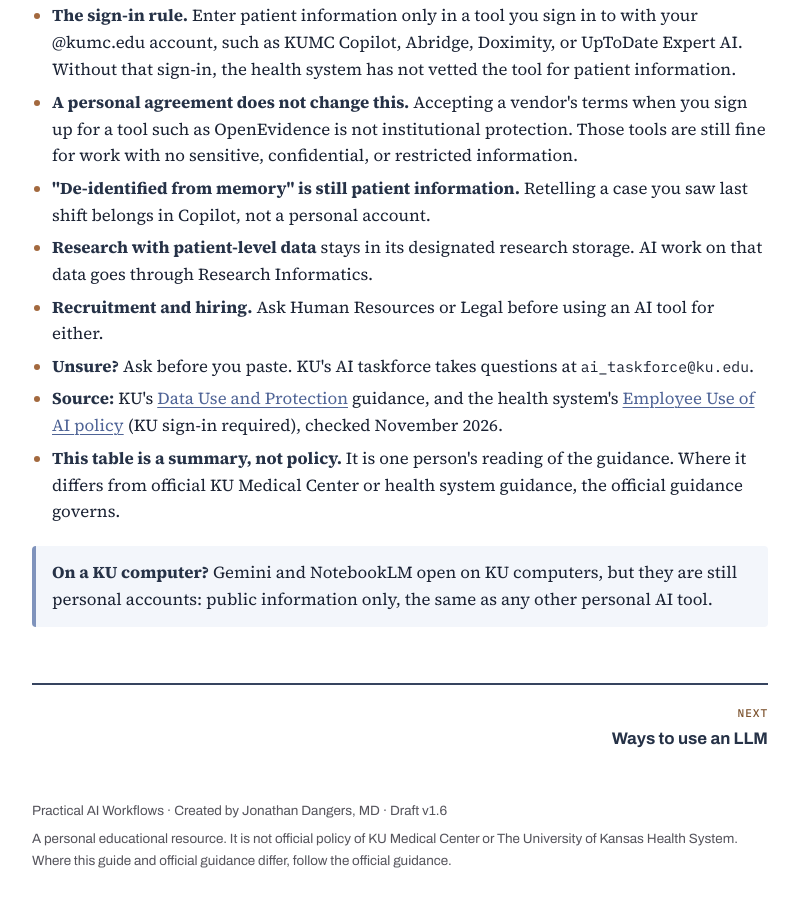
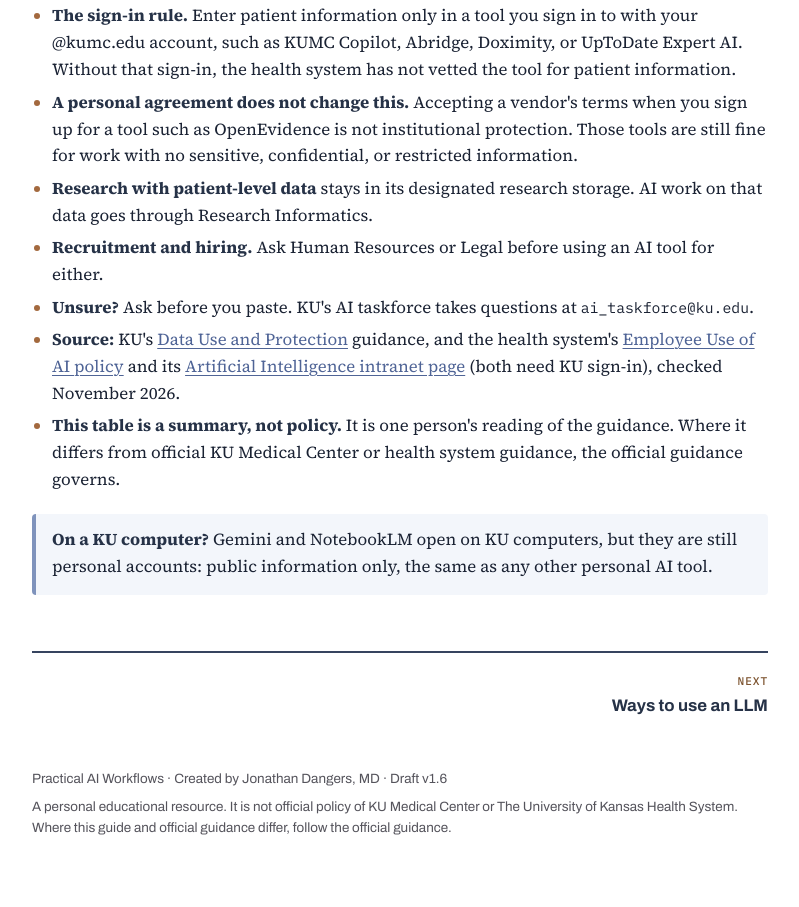
Before and after one commit to jonathandangers/AI-Tutorials, a plain HTML site: page core/start-here.html in a window 1280 px wide. Shown: the part 2062-2969 px from the top of the page, without its empty margins (380-1179 px from the left). Drawn offline with Linux system fonts and the light colour scheme.

Commit message:
Start here: remove the de-identified-from-memory line, add intranet AI page link
Co-Authored-By: Claude Fable 5.2 <noreply@anthropic.com>
Claude-Session: https://claude.ai/code/session_01Nd3D8kz2o21RCcZiiAMHhD

```diff
--- a/core/start-here.html
+++ b/core/start-here.html
@@ -88,11 +88,10 @@
 <ul>
   <li><strong>The sign-in rule.</strong> Enter patient information only in a tool you sign in to with your @kumc.edu account, such as KUMC Copilot, Abridge, Doximity, or UpToDate Expert AI. Without that sign-in, the health system has not vetted the tool for patient information.</li>
   <li><strong>A personal agreement does not change this.</strong> Accepting a vendor's terms when you sign up for a tool such as OpenEvidence is not institutional protection. Those tools are still fine for work with no sensitive, confidential, or restricted information.</li>
-  <li><strong>"De-identified from memory" is still patient information.</strong> Retelling a case you saw last shift belongs in Copilot, not a personal account.</li>
   <li><strong>Research with patient-level data</strong> stays in its designated research storage. AI work on that data goes through Research Informatics.</li>
   <li><strong>Recruitment and hiring.</strong> Ask Human Resources or Legal before using an AI tool for either.</li>
   <li><strong>Unsure?</strong> Ask before you paste. KU's AI taskforce takes questions at <span class="mono">ai_taskforce@ku.edu</span>.</li>
-  <li><strong>Source:</strong> KU's <a href="https://ai.ku.edu/data-use-and-protection">Data Use and Protection</a> guidance, and the health system's <a href="https://kumed.policystat.com/policy/token_access/8d93ccaf-601b-4e78-9bc3-af2e50626695/">Employee Use of AI policy</a> (KU sign-in required), checked November 2026.</li>
+  <li><strong>Source:</strong> KU's <a href="https://ai.ku.edu/data-use-and-protection">Data Use and Protection</a> guidance, and the health system's <a href="https://kumed.policystat.com/policy/token_access/8d93ccaf-601b-4e78-9bc3-af2e50626695/">Employee Use of AI policy</a> and its <a href="https://intranet.kansashealthsystem.org/work-tools/technical-support/artificial-intelligence">Artificial Intelligence intranet page</a> (both need KU sign-in), checked November 2026.</li>
   <li><strong>This table is a summary, not policy.</strong> It is one person's reading of the guidance. Where it differs from official KU Medical Center or health system guidance, the official guidance governs.</li>
 </ul>
 <div class="note"><p><strong>On a KU computer?</strong> Gemini and NotebookLM open on KU computers, but they are still personal accounts: public information only, the same as any other personal AI tool.</p></div>
```
Also changed, not shown: src/core/start-here.html (+1 -2 lines).
